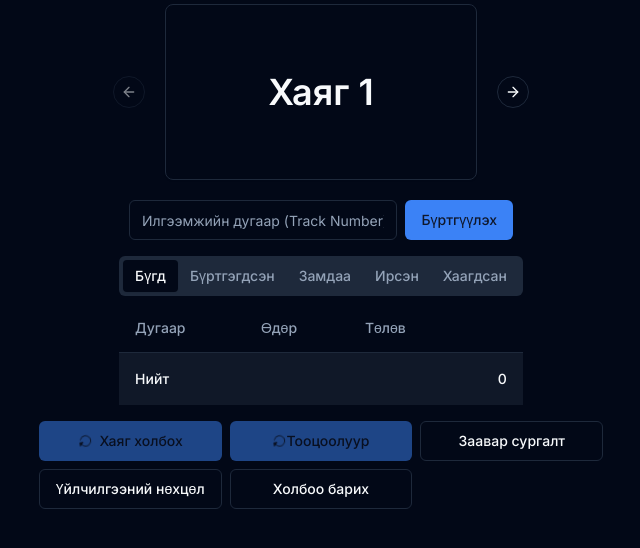
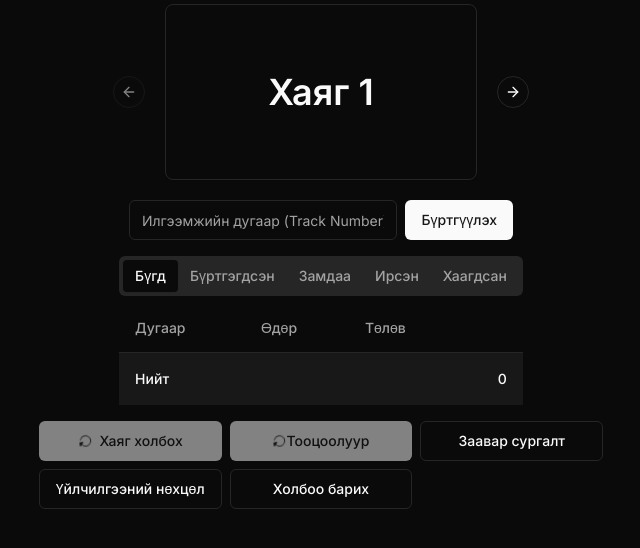
Before and after one commit to themuuln/zargo, a Next.js app: page / in a window 1280 px wide. Shown: the top 548 px of the page, without its empty margins (319-959 px from the left). Built offline with nearby package versions, Linux system fonts and the light colour scheme.

Commit message:
ui: color scheme fix

```diff
--- a/app/globals.css
+++ b/app/globals.css
@@ -2,50 +2,51 @@
 @tailwind components;
 @tailwind utilities;
 
+
 @layer base {
 	:root {
 		--background: 0 0% 100%;
-		--foreground: 222.2 84% 4.9%;
+		--foreground: 0 0% 3.9%;
 		--card: 0 0% 100%;
-		--card-foreground: 222.2 84% 4.9%;
+		--card-foreground: 0 0% 3.9%;
 		--popover: 0 0% 100%;
-		--popover-foreground: 222.2 84% 4.9%;
-		--primary: 221.2 83.2% 53.3%;
-		--primary-foreground: 210 40% 98%;
-		--secondary: 210 40% 96.1%;
-		--secondary-foreground: 222.2 47.4% 11.2%;
-		--muted: 210 40% 96.1%;
-		--muted-foreground: 215.4 16.3% 46.9%;
-		--accent: 210 40% 96.1%;
-		--accent-foreground: 222.2 47.4% 11.2%;
+		--popover-foreground: 0 0% 3.9%;
+		--primary: 0 0% 9%;
+		--primary-foreground: 0 0% 98%;
+		--secondary: 0 0% 96.1%;
+		--secondary-foreground: 0 0% 9%;
+		--muted: 0 0% 96.1%;
+		--muted-foreground: 0 0% 45.1%;
+		--accent: 0 0% 96.1%;
+		--accent-foreground: 0 0% 9%;
 		--destructive: 0 84.2% 60.2%;
-		--destructive-foreground: 210 40% 98%;
-		--border: 214.3 31.8% 91.4%;
-		--input: 214.3 31.8% 91.4%;
-		--ring: 221.2 83.2% 53.3%;
+		--destructive-foreground: 0 0% 98%;
+		--border: 0 0% 89.8%;
+		--input: 0 0% 89.8%;
+		--ring: 0 0% 3.9%;
 		--radius: 0.5rem;
 	}
 
 	.dark {
-		--background: 222.2 84% 4.9%;
-		--foreground: 210 40% 98%;
-		--card: 222.2 84% 4.9%;
-		--card-foreground: 210 40% 98%;
-		--popover: 222.2 84% 4.9%;
-		--popover-foreground: 210 40% 98%;
-		--primary: 217.2 91.2% 59.8%;
-		--primary-foreground: 222.2 47.4% 11.2%;
-		--secondary: 217.2 32.6% 17.5%;
-		--secondary-foreground: 210 40% 98%;
-		--muted: 217.2 32.6% 17.5%;
-		--muted-foreground: 215 20.2% 65.1%;
-		--accent: 217.2 32.6% 17.5%;
-		--accent-foreground: 210 40% 98%;
+		--background: 0 0% 3.9%;
+		--foreground: 0 0% 98%;
+		--card: 0 0% 3.9%;
+		--card-foreground: 0 0% 98%;
+		--popover: 0 0% 3.9%;
+		--popover-foreground: 0 0% 98%;
+		--primary: 0 0% 98%;
+		--primary-foreground: 0 0% 9%;
+		--secondary: 0 0% 14.9%;
+		--secondary-foreground: 0 0% 98%;
+		--muted: 0 0% 14.9%;
+		--muted-foreground: 0 0% 63.9%;
+		--accent: 0 0% 14.9%;
+		--accent-foreground: 0 0% 98%;
 		--destructive: 0 62.8% 30.6%;
-		--destructive-foreground: 210 40% 98%;
-		--border: 217.2 32.6% 17.5%;
-		--input: 217.2 32.6% 17.5%;
-		--ring: 224.3 76.3% 48%;
+		--destructive-foreground: 0 0% 98%;
+		--border: 0 0% 14.9%;
+		--input: 0 0% 14.9%;
+		--ring: 0 0% 83.1%;
 	}
 }
 
```
